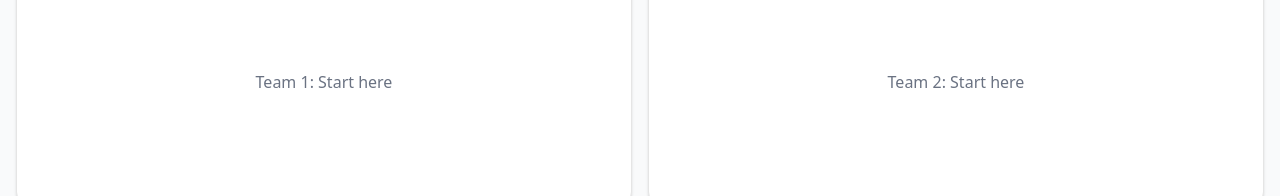
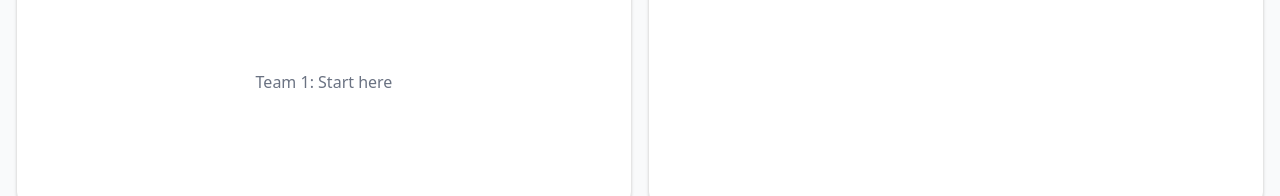
Before and after one commit to bogdanbledea/haufe25frontend, a React (Vite) app: page / in a window 1280 px wide. Shown: the part 268-464 px from the top of the page. Built offline with nearby package versions, Linux system fonts and the light colour scheme.

Commit message:
team 2 isolation

```diff
--- a/src/Widget2.tsx
+++ b/src/Widget2.tsx
@@ -7,7 +7,6 @@ const Widget2 = () => {
         <CardTitle>3-Day Forecast Chart</CardTitle>
       </CardHeader>
       <CardContent className="flex items-center justify-center h-full">
-        <p className="text-gray-500">Team 2: Start here</p>
       </CardContent>
     </Card>
   );
```
Also changed, not shown: src/Team 2/utils/types.ts (renamed from src/utils/types.ts).
